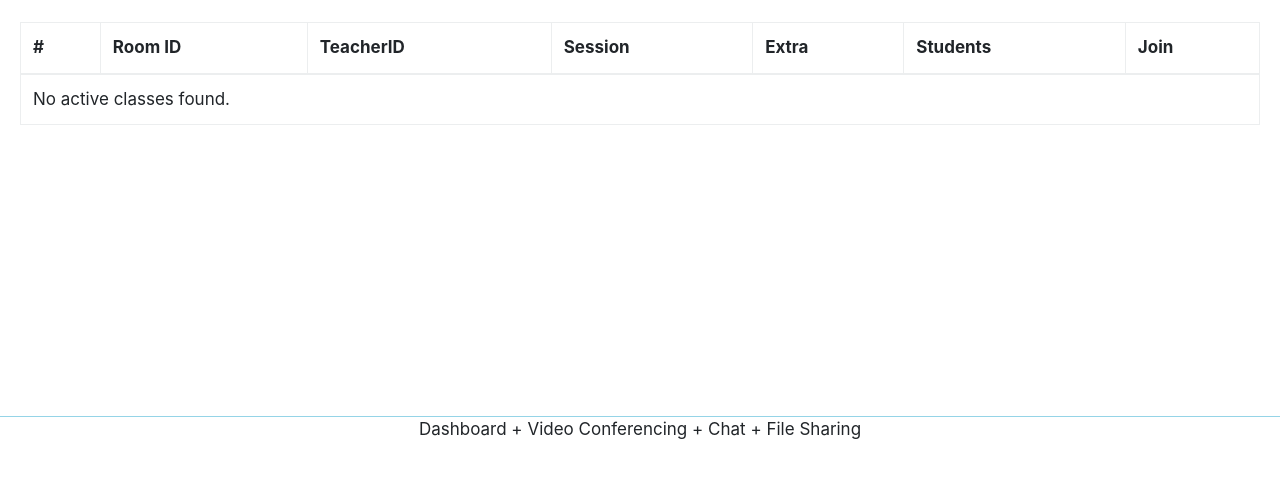
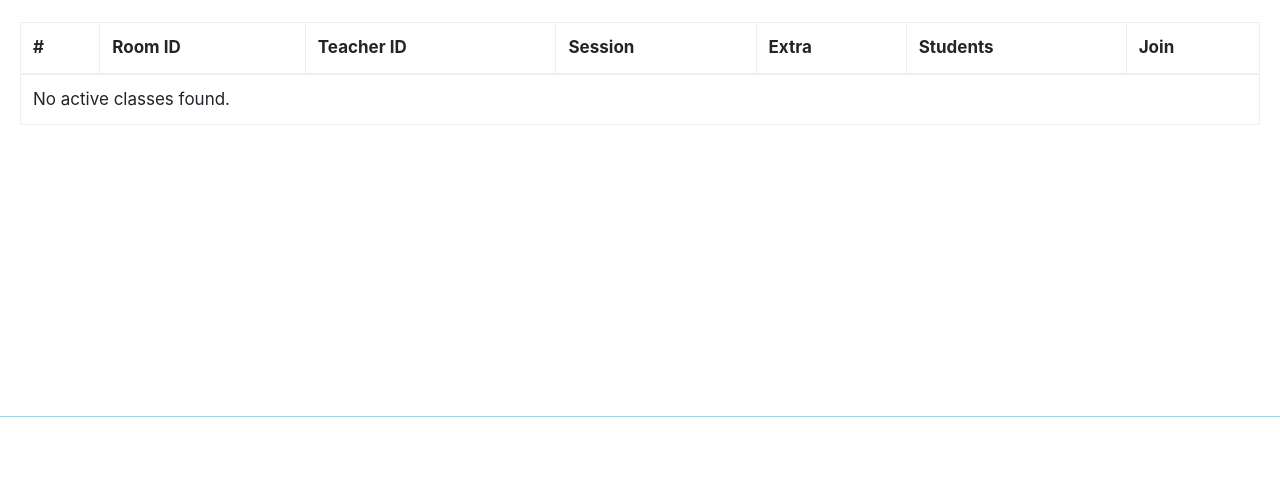
Before and after one commit to SomuBhandari/rtc, a website: page demos/dashboard/index2.html in a window 1280 px wide. Shown: the part 73-550 px from the top of the page. Drawn offline with nearby package versions, Linux system fonts and the light colour scheme; no server answers.

Commit message:
Simple changes

```diff
--- a/demos/dashboard/index2.html
+++ b/demos/dashboard/index2.html
@@ -434,7 +434,7 @@ input[disabled], button[disabled] {
         <tr>
           <th>#</th>
           <th>Room ID</th>
-          <th>TeacherID</th>
+          <th>Teacher ID</th>
           <th>Session</th>
           <th>Extra</th>
           <th>Students</th>
@@ -445,7 +445,7 @@ input[disabled], button[disabled] {
     </table>
   </section>
 
-  <footer style="text-align: center;">Dashboard + Video Conferencing + Chat + File Sharing</footer>
+  <footer style="text-align: center;"></footer>
 
 <script>
 // this object is used to get uniquie rooms based on this demo
```
